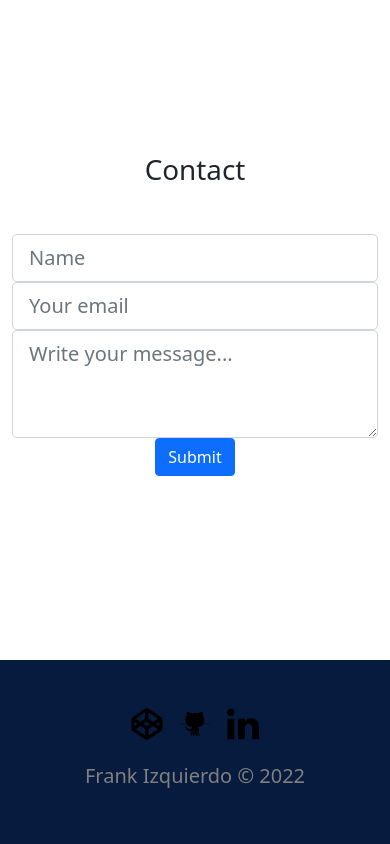
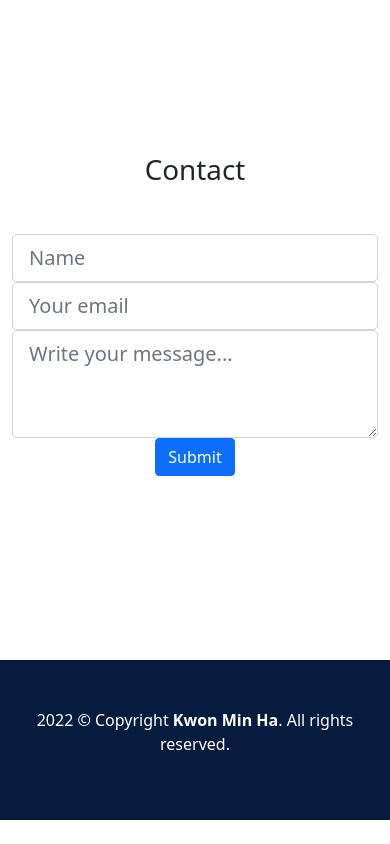
Before and after one commit to guamegi/reactjs-portfolio, a React app: page / in a window 390 px wide. Shown: the part 6504-7348 px from the top of the page. After the commit the page ends 7324 px from the top, so only its background shows below. Built offline with nearby package versions, Linux system fonts and the light colour scheme.

Commit message:
footer 수정, 이미지 파일 제거

```diff
--- a/src/components/footer.js
+++ b/src/components/footer.js
@@ -1,41 +1,12 @@
 import React from "react";
 
-import codepen from "../img/codepen.png";
-import github from "../img/github.png";
-import linkedin from "../img/linkedin.png";
-
 export default function Footer() {
-
-		//get current year
-		const year = new Date().getFullYear();
-
   return (
     <div id="footer" className="container-fluid text-center py-5">
       <div className="container">
-					<div className="row">
-						<div className="col-12 col-sm-12 col-md-8 mx-auto">
-							<a
-								href="https://codepen.io/kodi24fever"
-								target="_blank"
-								rel="noopener noreferrer">
-								<img className="img-fluid" src={codepen} alt=""/>
-							</a>
-							<a
-								className="px-3"
-								href="https://github.com/kodi24fever"
-								target="_blank"
-								rel="noopener noreferrer">
-								<img src={github} alt=""/>
-							</a>
-							<a
-								href="https://www.linkedin.com/in/frankizquierdo"
-								target="_blank"
-								rel="noopener noreferrer">
-								<img src={linkedin} alt=""/>
-							</a>
-						</div>
-					</div>
-					<h5 className="pt-4">Frank Izquierdo &copy; {year}</h5>
+        <p>
+          2022 © Copyright <strong>Kwon Min Ha</strong>. All rights reserved.
+        </p>
       </div>
     </div>
   );
--- a/src/styles/index.scss
+++ b/src/styles/index.scss
@@ -300,7 +300,7 @@ a {
 
 #footer {
   background-color: #061b3d;
-  color: gray;
+  color: #fff;
   z-index: 1000;
 }
 
@@ -339,21 +339,6 @@ a {
 }
 
 .testbg {
-  height: 400px;
-  background-position: center;
-  background-repeat: no-repeat;
-  background-size: cover;
-}
-
-.aguabg {
-  background-image: url("../img/aguaDeLuz.png");
-  height: 400px;
-  background-position: center;
-  background-repeat: no-repeat;
-  background-size: cover;
-}
-.todobg {
-  background-image: url("../img/todolist.png");
   height: 400px;
   background-position: center;
   background-repeat: no-repeat;
@@ -526,12 +511,6 @@ a {
   color: black;
 }
 
-// .aguabg:hover .overlay,
-// .testbg:hover .overlay,
-// .todobg:hover .overlay {
-//   opacity: 1;
-// }
-
 //overlay for gallery
 #gallery-card {
   position: fixed;
```
Also changed, not shown: src/img/Vmarine.jpg (deleted), src/img/browser.png (deleted), src/img/codepen.png (deleted), src/img/cogwheel.png (deleted), src/img/github.png (deleted), src/img/layers.png (deleted), src/img/linkedin.png (deleted), src/img/pen.png (deleted), src/img/todolist.png (deleted), 1 other file. Lines whose indentation alone changed are shown as unchanged.
